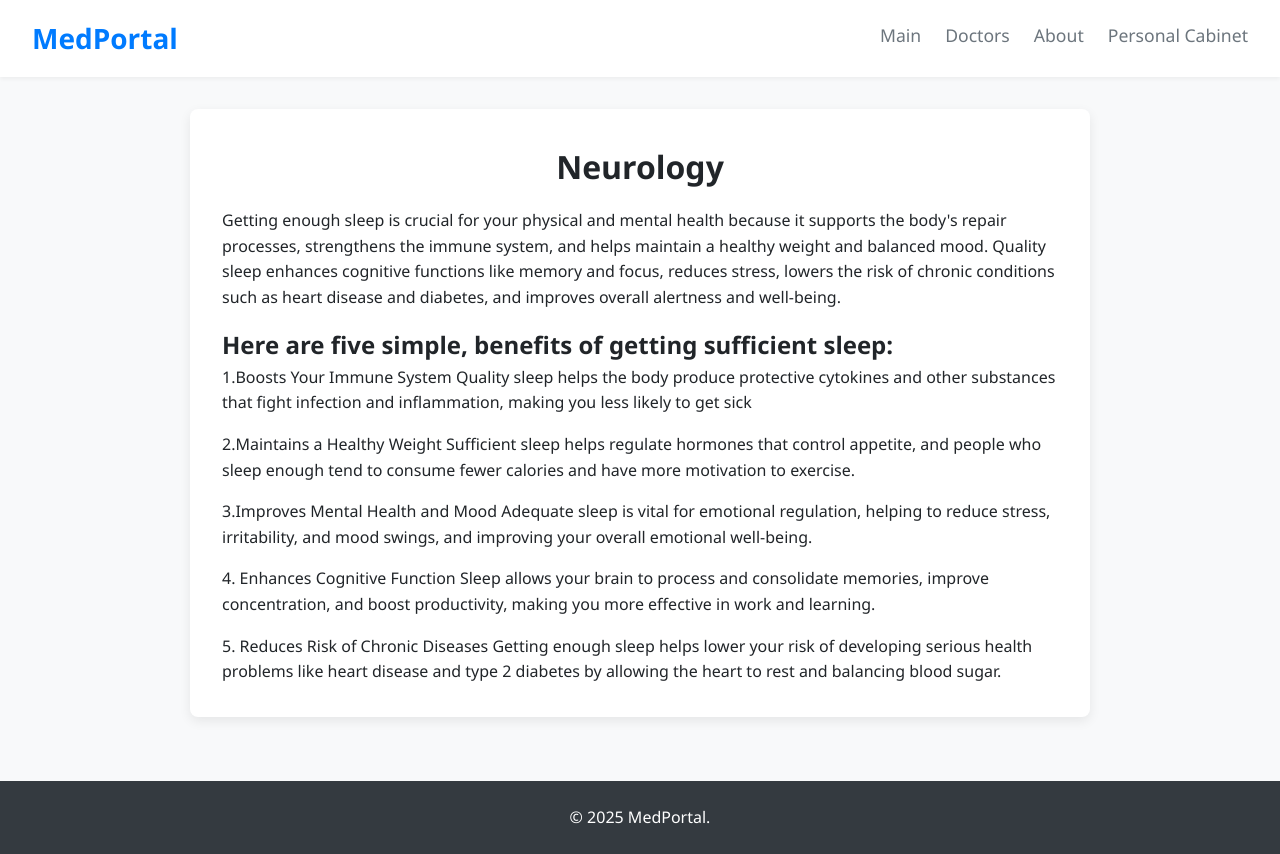
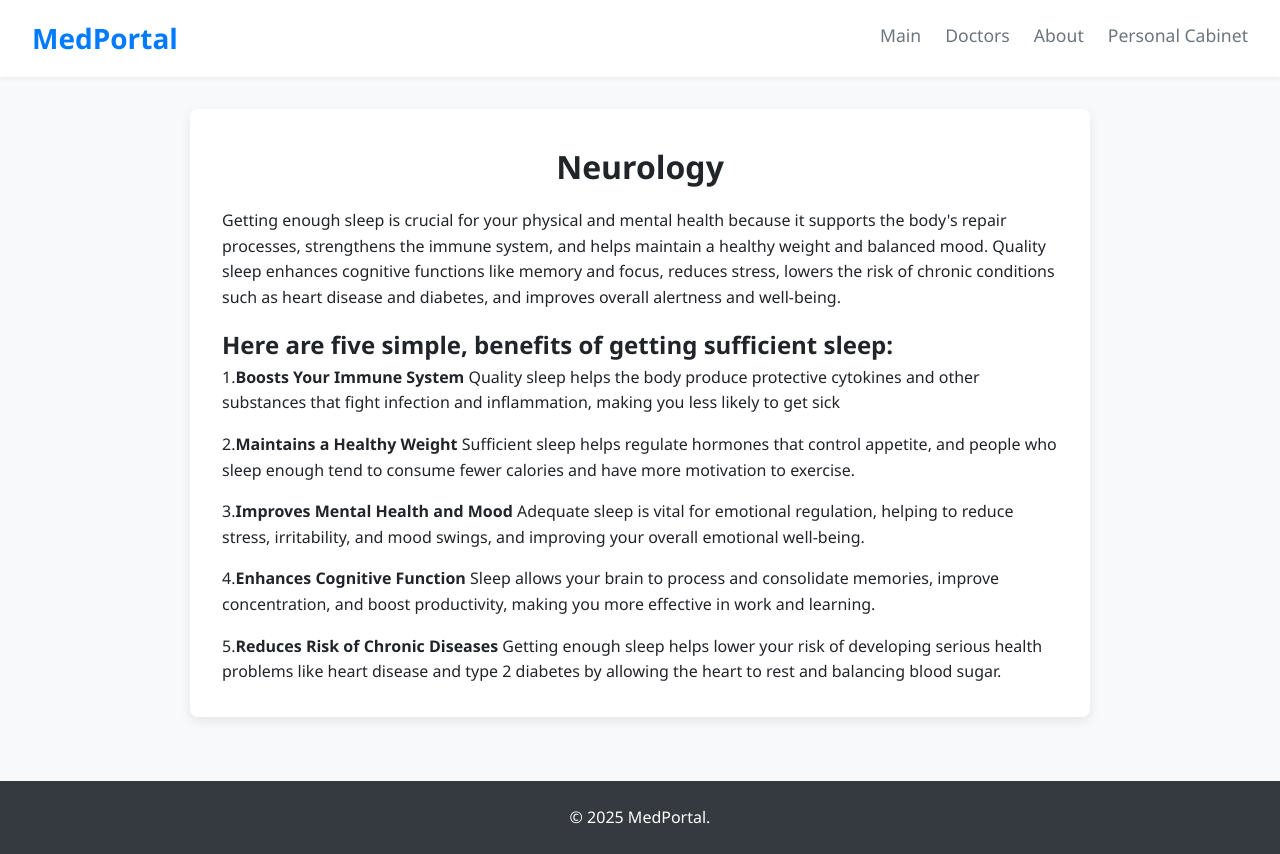
Before and after one commit to Cauteros974/medical-portal, a React (Vite) app: page /neurology in a window 1280 px wide. Built offline with nearby package versions, Linux system fonts and the light colour scheme.

Commit message:
Update Neurology.jsx

```diff
--- a/src/components/Neurology.jsx
+++ b/src/components/Neurology.jsx
@@ -12,34 +12,34 @@ const Neurology = () => (
             <h1 style={{ textAlign: 'center', marginBottom: '1rem' }}></h1>
             <h2>Here are five simple, benefits of getting sufficient sleep:</h2>
             <p>
-                1.Boosts Your Immune System Quality sleep helps the body produce protective
+                1.<strong>Boosts Your Immune System</strong> Quality sleep helps the body produce protective
                 cytokines and other substances that fight infection and inflammation, making
                 you less likely to get sick
             </p>
 
             <h1 style={{ textAlign: 'center', marginBottom: '1rem' }}></h1>
             <p>
-                2.Maintains a Healthy Weight Sufficient sleep helps regulate hormones that control
+                2.<strong>Maintains a Healthy Weight</strong> Sufficient sleep helps regulate hormones that control
                 appetite, and people who sleep enough tend to consume fewer calories and have more
                 motivation to exercise.
             </p>
 
             <h1 style={{ textAlign: 'center', marginBottom: '1rem' }}></h1>
             <p>
-                3.Improves Mental Health and Mood Adequate sleep is vital for emotional regulation,
+                3.<strong>Improves Mental Health and Mood</strong> Adequate sleep is vital for emotional regulation,
                 helping to reduce stress, irritability, and mood swings, and improving your overall
                 emotional well-being.
             </p>
 
             <h1 style={{ textAlign: 'center', marginBottom: '1rem'}}></h1>
             <p>
-                4. Enhances Cognitive Function Sleep allows your brain to process and consolidate memories,
+                4.<strong>Enhances Cognitive Function</strong> Sleep allows your brain to process and consolidate memories,
                 improve concentration, and boost productivity, making you more effective in work and learning.
             </p>
 
             <h1 style={{ textAlign: 'center', marginBottom: '1rem'}}></h1>
             <p>
-                5. Reduces Risk of Chronic Diseases Getting enough sleep helps lower your risk of developing
+                5.<strong>Reduces Risk of Chronic Diseases</strong> Getting enough sleep helps lower your risk of developing
                 serious health problems like heart disease and type 2 diabetes by allowing the heart to rest
                 and balancing blood sugar.
             </p>
```
